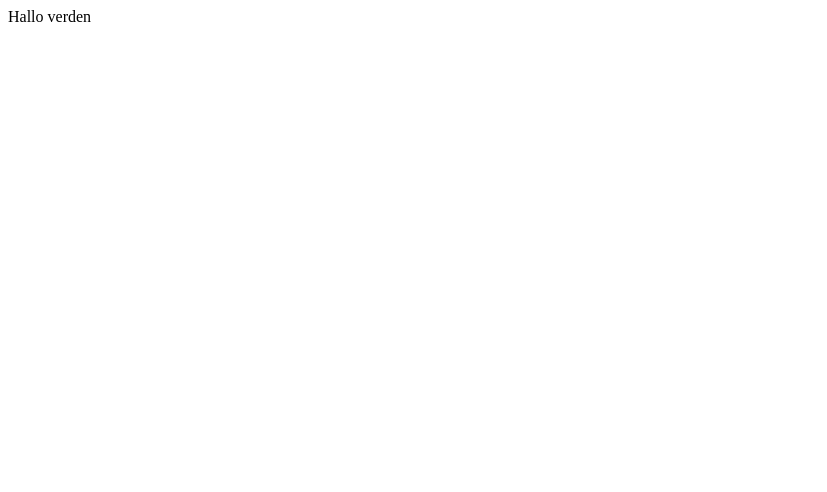
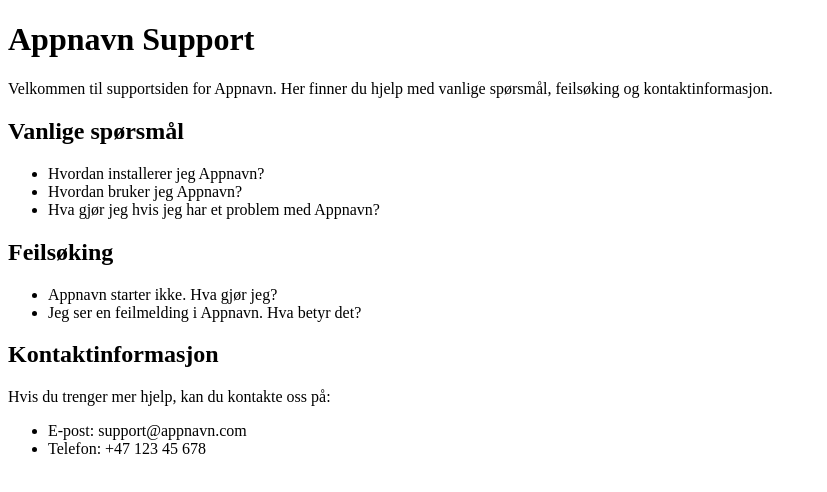
Before and after one commit to stigmnohenriksen/stigmnohenriksen.github.io, a plain HTML site: page index.html in a window 1280 px wide. Shown: the whole page, without its empty margins (0-827 px from the left). Drawn offline with Linux system fonts and the light colour scheme.

Commit message:
Update index.html
lager en support side

```diff
--- a/index.html
+++ b/index.html
@@ -1 +1,38 @@
-Hallo verden
+<!DOCTYPE html>
+<html lang="no">
+<head>
+  <meta charset="UTF-8">
+  <meta name="viewport" content="width=device-width, initial-scale=1.0">
+  <title>Appnavn Support</title>
+</head>
+<body>
+  <h1>Appnavn Support</h1>
+
+  <p>Velkommen til supportsiden for Appnavn. Her finner du hjelp med vanlige spørsmål, feilsøking og kontaktinformasjon.</p>
+
+  <h2>Vanlige spørsmål</h2>
+
+  <ul>
+    <li>Hvordan installerer jeg Appnavn?</li>
+    <li>Hvordan bruker jeg Appnavn?</li>
+    <li>Hva gjør jeg hvis jeg har et problem med Appnavn?</li>
+  </ul>
+
+  <h2>Feilsøking</h2>
+
+  <ul>
+    <li>Appnavn starter ikke. Hva gjør jeg?</li>
+    <li>Jeg ser en feilmelding i Appnavn. Hva betyr det?</li>
+  </ul>
+
+  <h2>Kontaktinformasjon</h2>
+
+  <p>Hvis du trenger mer hjelp, kan du kontakte oss på:</p>
+
+  <ul>
+    <li>E-post: support@appnavn.com</li>
+    <li>Telefon: +47 123 45 678</li>
+  </ul>
+
+</body>
+</html>
```
